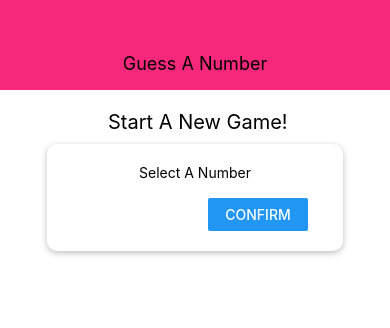
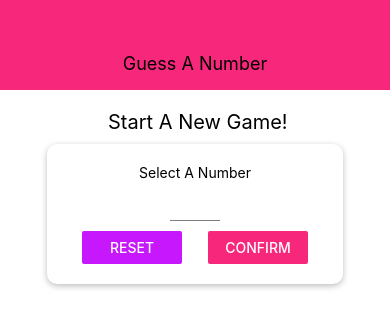
Before and after one commit to leongwenxuan/shopapp, a React Native app: screen / in a window 390 px wide. Shown: the top 328 px of the page. Built offline with nearby package versions, Linux system fonts and the light colour scheme.

Commit message:
input styles and number validation

```diff
--- a/components/Header.js
+++ b/components/Header.js
@@ -1,5 +1,7 @@
 import React from 'react'
 import { View, Text, StyleSheet } from 'react-native'
+
+import Colors from '../constants/colors'
 
 const Header = props => {
     return (
@@ -14,7 +16,7 @@
         width: '100%',
         height: 90,
         paddingTop: 36,
-        backgroundColor: '#f7287b',
+        backgroundColor: Colors.primary,
         alignItems: 'center',
         justifyContent: 'center'
     },
--- /dev/null
+++ b/components/input.js
@@ -0,0 +1,17 @@
+import React from 'react';
+import { TextInput, StyleSheet } from 'react-native';
+
+const Input = props => {
+    return <TextInput {...props} style={{...styles.input, ...props.style}}/>;
+};
+
+const styles = StyleSheet.create({
+    input: {
+        height: 30,
+        borderBottomColor:'grey',
+        borderBottomWidth: 1,
+        marginVertical: 10
+    }
+});
+
+export default Input;
--- /dev/null
+++ b/constants/colors.js
@@ -0,0 +1,4 @@
+export default {
+    primary: '#f7287b',
+    accent: '#c717fc'
+};
--- a/screens/StartGameScreen.js
+++ b/screens/StartGameScreen.js
@@ -1,18 +1,27 @@
-import React from 'react';
-import { View , Text, StyleSheet, Button, TextInput } from 'react-native';
+import React, {useState} from 'react';
+import { View , Text, StyleSheet, Button } from 'react-native';
 
 import Card from '../components/card';
+import Input from '../components/input';
+import Colors from '../constants/colors';
 
 const StartGameScreen = props => {
+
+    const [enteredValue, setEnteredValue ] = useState('');
+
+    const numberInputHandler = inputText => {
+        setEnteredValue(inputText.replace(/[^0-9]/g, '' ))
+    };
+
     return (
         <View style={styles.screen}>
             <Text style={styles.title}> Start A New Game!</Text>
                 <Card style={styles.inputContainer}>
                 <Text>Select A Number</Text>
-                <TextInput />
+                <Input style={styles.input} blurOnSubmit autoCapitalize='none' autoCorrect={false} keyboardType="number-pad" maxLength={2} onChangeText={numberInputHandler} value={enteredValue}/>
                 <View style={styles.buttonContainer}>
-                    <View style={styles.button}><Button title="Reset" onPress={() => {}} color/></View>
-                    <View style={styles.button}><Button title="Confirm" onPress={() => {}}/></View>
+                    <View style={styles.button}><Button title="Reset" onPress={() => {}} color={Colors.accent}/></View>
+                    <View style={styles.button}><Button title="Confirm" onPress={() => {}} color={Colors.primary}/></View>
                 </View>
                 </Card>
         </View>
@@ -44,6 +53,10 @@
         width: 100,
 
 
+    },
+    input: {
+        width: 50,
+        textAlign: 'center'
     }
 
 });
```
